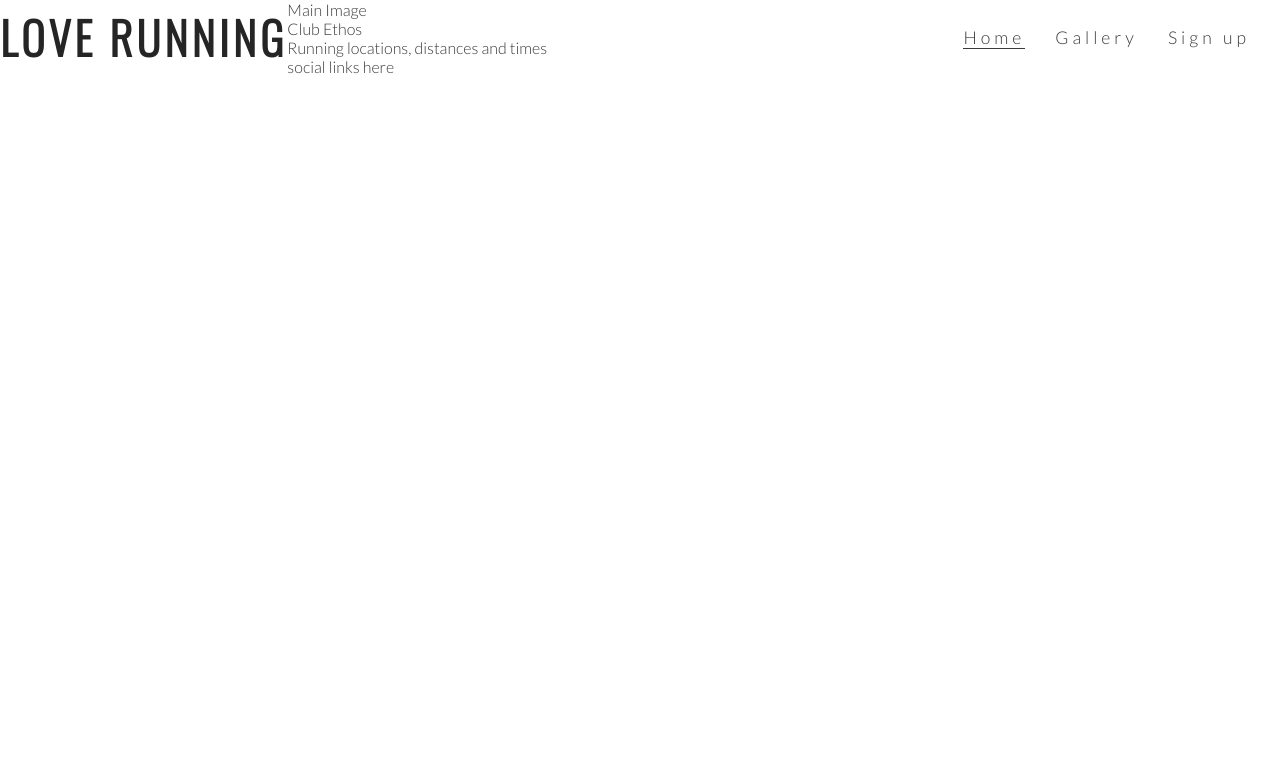
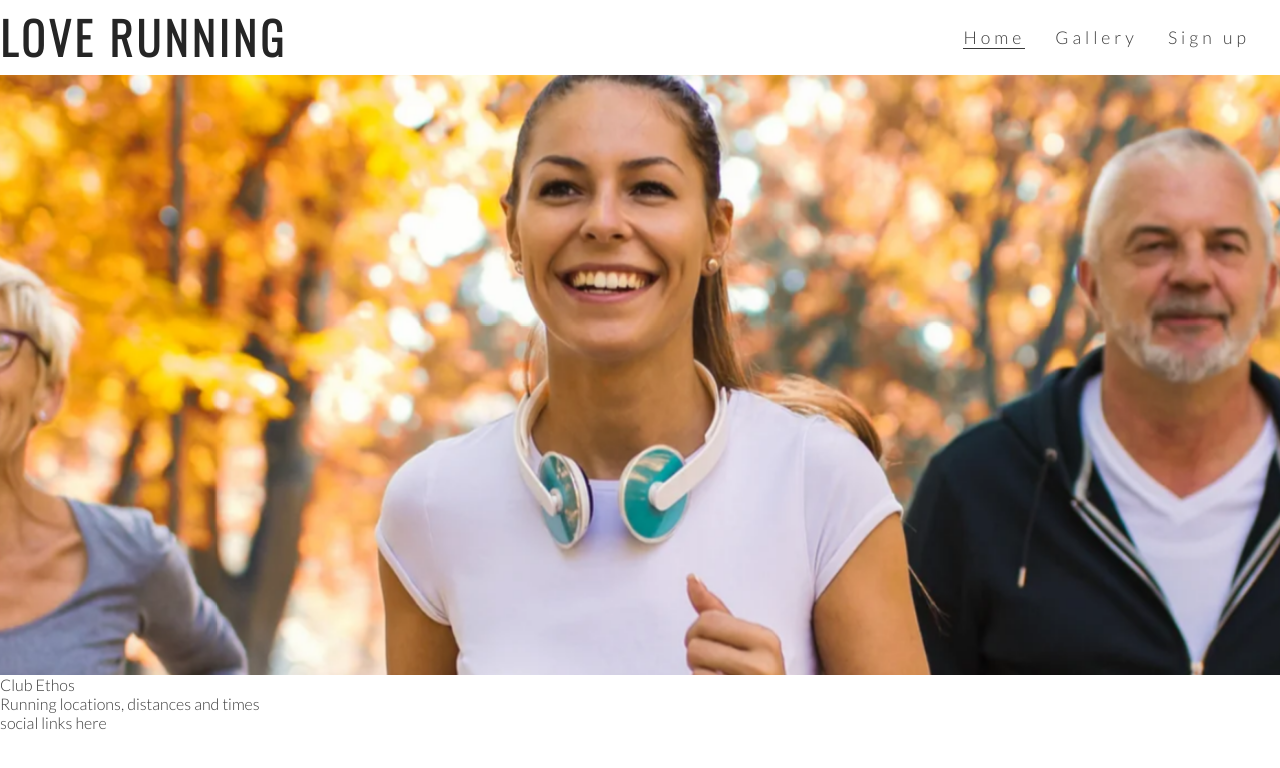
Before and after one commit to galaina/love-running, a plain HTML site: page index.html in a window 1280 px wide. Drawn offline with nearby package versions, Linux system fonts and the light colour scheme.

Commit message:
Add hero image and animation for zoom

```diff
--- a/assets/css/style.css
+++ b/assets/css/style.css
@@ -53,3 +53,30 @@ h1, h2 {
 .active {
     border-bottom: 1px solid #3a3a3a;
 }
+
+#hero-outer {
+    height: 600px;
+    width: 100%;
+    overflow: hidden;
+}
+
+#hero-image {
+    height: 600px;
+    width: 100%;
+    background: url('../images/hero-image.webp') no-repeat center center;
+
+    /*animates zoom effect on loading page */
+    animation-name: hero-zoom;
+    animation-duration: 5s;
+    animation-fill-mode: forwards;
+}
+
+/* creates the levels of zoom for hero image */
+@keyframes hero-zoom {
+    from{
+        transform: scale(1);
+    }
+    to{
+        transform: scale(1.1);
+    }
+}
--- a/index.html
+++ b/index.html
@@ -31,8 +31,8 @@
             </ul>
         </nav>
     </header>
-    <section>
-        Main Image
+    <section id="hero-outer">
+        <div id="hero-image"></div>
     </section>
     <section>
         Club Ethos
```
Also changed, not shown: assets/images/hero-image.webp (added).
